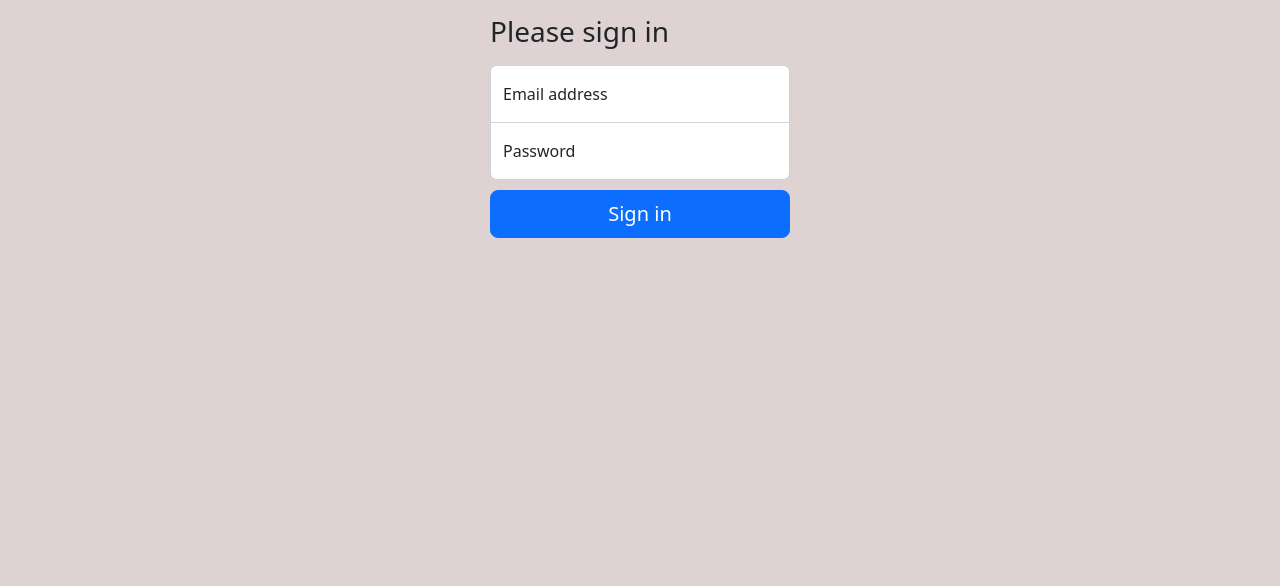
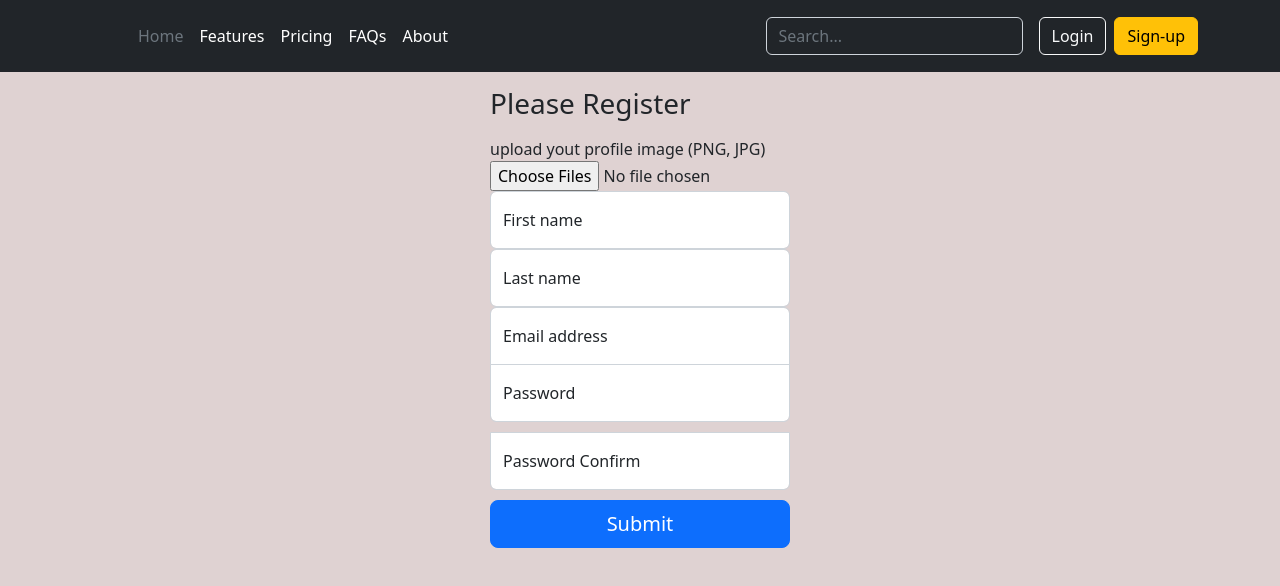
Before and after one commit to soukainna/login_page, an Angular app in the folder front_angular/: page /register in a window 1280 px wide. Shown: the top 586 px of the page. Built offline with nearby package versions, Linux system fonts and the light colour scheme.

Commit message:
install the component routing

```diff
--- a/front_angular/src/app/app.component.html
+++ b/front_angular/src/app/app.component.html
@@ -1 +1,28 @@
-<app-login></app-login>
+<header class="p-3 text-bg-dark">
+  <div class="container">
+    <div class="d-flex flex-wrap align-items-center justify-content-center justify-content-lg-start">
+      <a href="/" class="d-flex align-items-center mb-2 mb-lg-0 text-white text-decoration-none">
+        <svg class="bi me-2" width="40" height="32" role="img" aria-label="Bootstrap"><use xlink:href="#bootstrap"></use></svg>
+      </a>
+
+      <ul class="nav col-12 col-lg-auto me-lg-auto mb-2 justify-content-center mb-md-0">
+        <li><a href="#" class="nav-link px-2 text-secondary">Home</a></li>
+        <li><a href="#" class="nav-link px-2 text-white">Features</a></li>
+        <li><a href="#" class="nav-link px-2 text-white">Pricing</a></li>
+        <li><a href="#" class="nav-link px-2 text-white">FAQs</a></li>
+        <li><a href="#" class="nav-link px-2 text-white">About</a></li>
+      </ul>
+
+      <form class="col-12 col-lg-auto mb-3 mb-lg-0 me-lg-3" role="search">
+        <input type="search" class="form-control form-control-dark text-bg-dark" placeholder="Search..." aria-label="Search">
+      </form>
+
+      <div class="text-end">
+        <button type="button" class="btn btn-outline-light me-2">Login</button>
+        <button type="button" class="btn btn-warning">Sign-up</button>
+      </div>
+    </div>
+  </div>
+</header>
+
+<app-register></app-register>
--- a/front_angular/src/app/app.module.ts
+++ b/front_angular/src/app/app.module.ts
@@ -5,6 +5,7 @@ import { AppComponent } from './app.component';
 import { LoginComponent } from './pages/login/login.component';
 import { RegisterComponent } from './pages/register/register.component';
 import { HomeComponent } from './pages/home/home.component';
+import { AppRoutingModule } from './app-routing.module';
 
 @NgModule({
   declarations: [
@@ -14,7 +15,8 @@ import { HomeComponent } from './pages/home/home.component';
     HomeComponent
   ],
   imports: [
-    BrowserModule
+    BrowserModule,
+    AppRoutingModule
   ],
   providers: [],
   bootstrap: [AppComponent]
--- a/front_angular/src/app/pages/register/register.component.html
+++ b/front_angular/src/app/pages/register/register.component.html
@@ -1 +1,30 @@
-<p>register works!</p>
+<main class="form-signin w-100 m-auto">
+    <form>
+      <h1 class="h3 mb-3 fw-normal">Please Register</h1>
+      <div>
+        <label for="image_uploads">upload yout profile image (PNG, JPG)</label>
+        <input type="file" id="image_uploads" name="image_uploads" accept=".jpg, .jpeg, .png" multiple>
+      </div>
+      <div class="form-floating">
+        <input  class="form-control"  placeholder="first name">
+        <label>First name</label>
+      </div>
+      <div class="form-floating">
+        <input class="form-control"  placeholder="Last name">
+        <label >Last name</label>
+      </div>
+      <div class="form-floating">
+        <input type="email" class="form-control"  placeholder="name@example.com">
+        <label>Email address</label>
+      </div>
+      <div class="form-floating">
+        <input type="password" class="form-control"  placeholder="Password">
+        <label>Password</label>
+      </div>
+      <div class="form-floating">
+        <input type="password" class="form-control" placeholder="Password Confirm">
+        <label >Password Confirm</label>
+      </div>
+      <button class="w-100 btn btn-lg btn-primary" type="submit">Submit</button>
+    </form>
+  </main>
```
Also changed, not shown: front_angular/src/app/app-routing.module.ts (added, +12 -0 lines).
